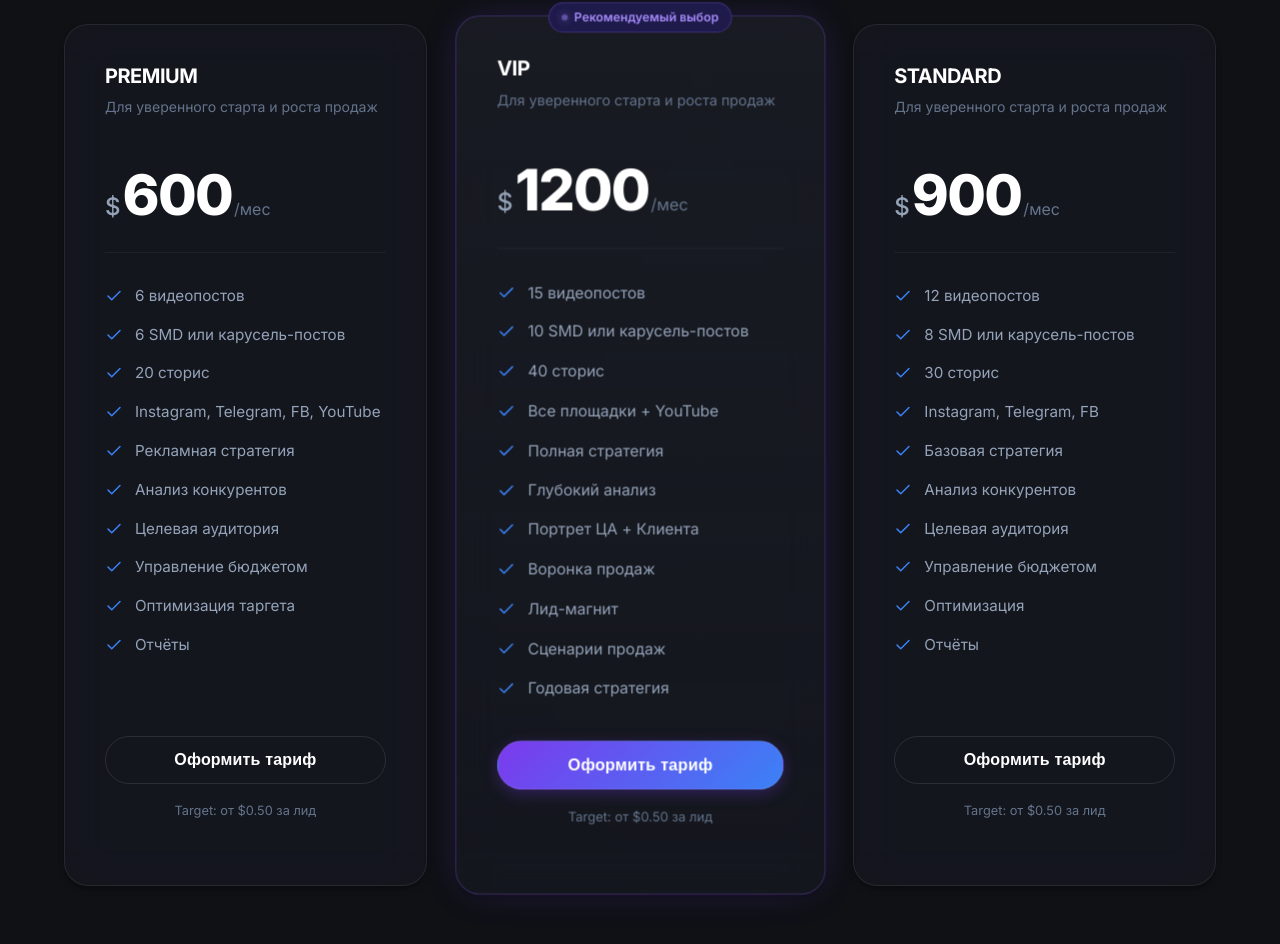
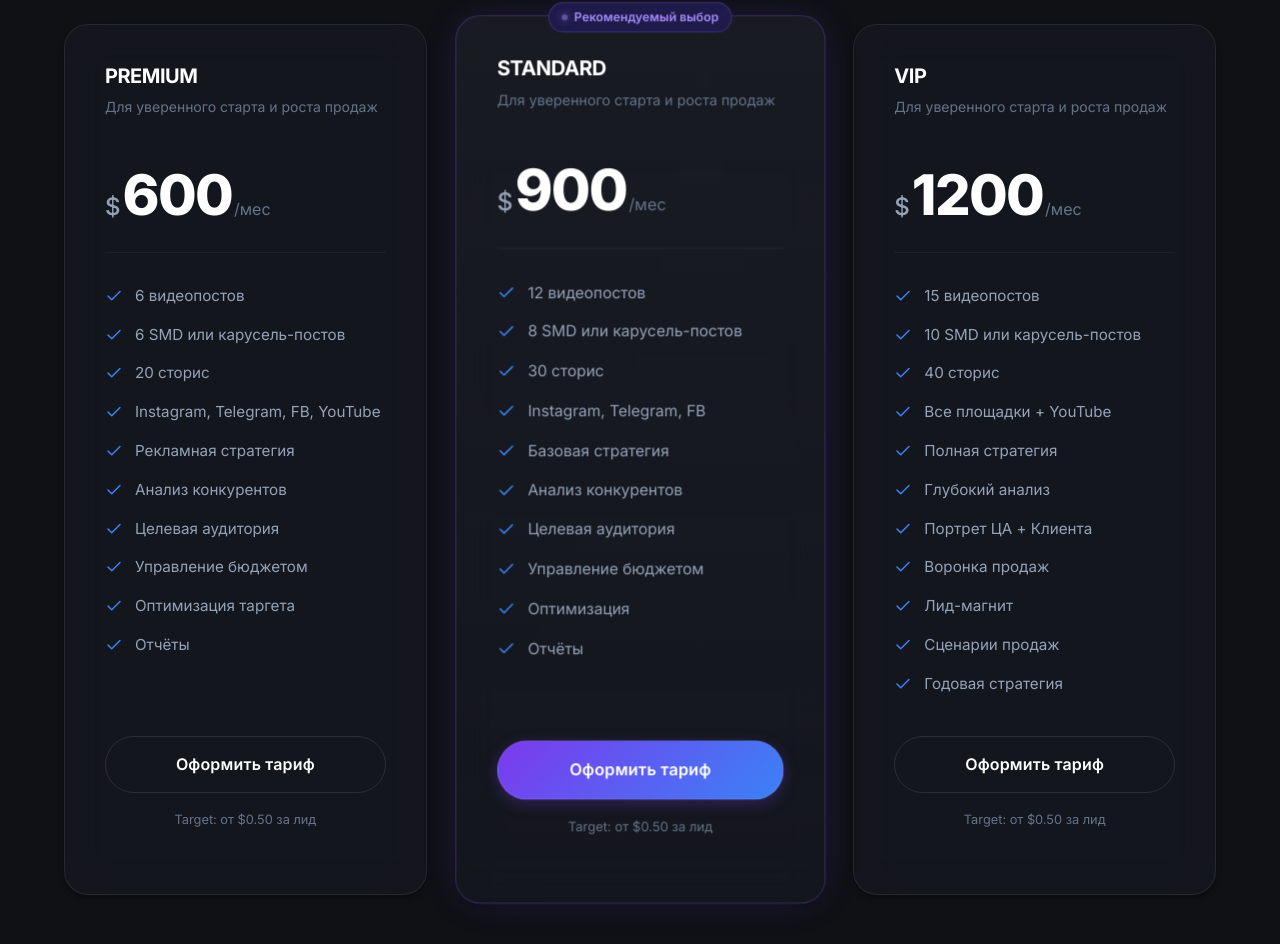
Before and after one commit to ShohruxMurodovich/Acex-landing, a Vue app: page / in a window 1280 px wide. Shown: the part 983-1927 px from the top of the page. Built offline with nearby package versions, Linux system fonts and the light colour scheme.

Commit message:
Refactor pricing: Center Standard tier & add Telegram links

```diff
--- a/src/components/PricingSection.vue
+++ b/src/components/PricingSection.vue
@@ -15,6 +15,16 @@
           :price="600"
           lead-cost="от $0.50 за лид"
           :features="premiumFeatures"
+          link="https://t.me/acex_admin?text=Здравствуйте!%20Хочу%20оформить%20тариф%20PREMIUM"
+        />
+
+        <PricingCard
+          tier="STANDARD"
+          :price="900"
+          lead-cost="от $0.50 за лид"
+          :features="standardFeatures"
+          :is-popular="true"
+          link="https://t.me/acex_admin?text=Здравствуйте!%20Хочу%20оформить%20тариф%20STANDARD"
         />
 
         <PricingCard
@@ -22,14 +32,7 @@
           :price="1200"
           lead-cost="от $0.50 за лид"
           :features="vipFeatures"
-          :is-popular="true"
-        />
-
-        <PricingCard
-          tier="STANDARD"
-          :price="900"
-          lead-cost="от $0.50 за лид"
-          :features="standardFeatures"
+          link="https://t.me/acex_admin?text=Здравствуйте!%20Хочу%20оформить%20тариф%20VIP"
         />
       </div>
     </div>
--- a/src/components/ui/PricingCard.vue
+++ b/src/components/ui/PricingCard.vue
@@ -27,13 +27,14 @@
       </ul>
 
       <div class="card-footer">
-        <button
+        <a
+          :href="link"
+          target="_blank"
           class="btn w-full"
           :class="isPopular ? 'btn-primary' : 'btn-outline'"
-          @click="handleOrder"
         >
           Оформить тариф
-        </button>
+        </a>
         <p class="lead-cost">Target: {{ leadCost }}</p>
       </div>
     </div>
@@ -49,11 +50,8 @@ defineProps<{
   leadCost: string
   features: string[]
   isPopular?: boolean
+  link: string
 }>()
-
-const handleOrder = () => {
-  console.log('Order clicked')
-}
 </script>
 
 <style scoped>
```
